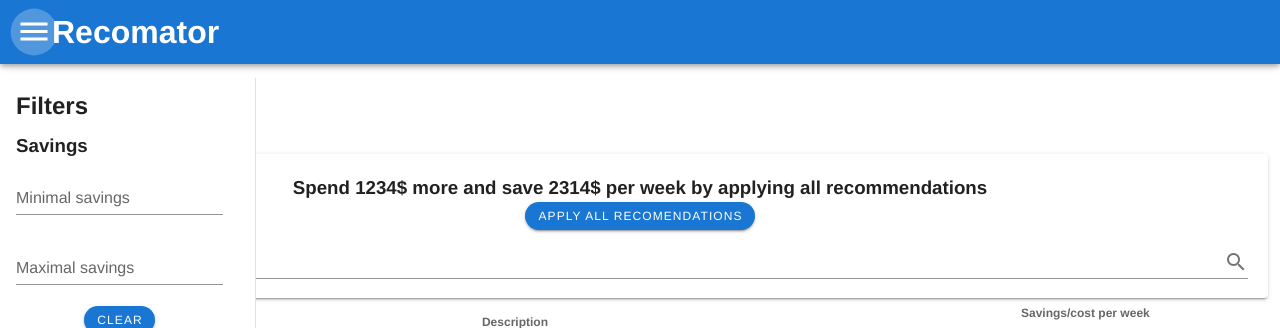
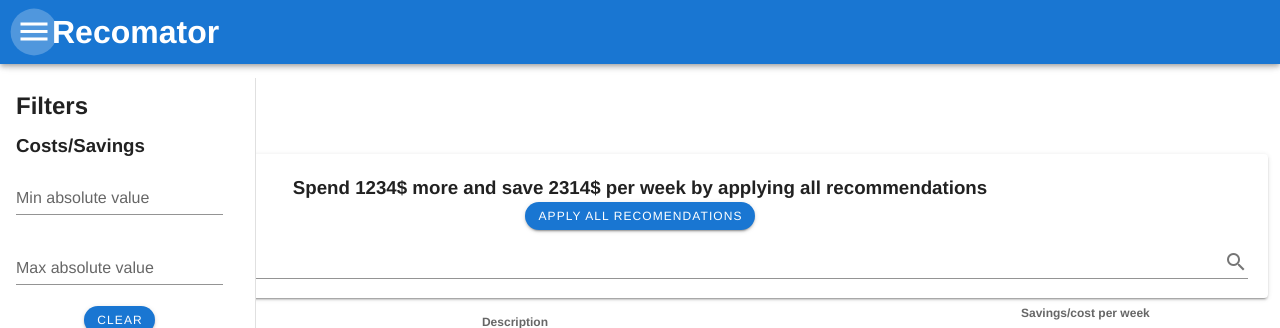
Before and after one commit to googleinterns/recomator, a Vue app in the folder frontend/: page /mock in a window 1280 px wide. Both pictures are taken after a click on the button 34 px from the left and 32 px from the top of the page. Shown: the top 328 px of the page. Built offline with nearby package versions, Linux system fonts and the light colour scheme.

Commit message:
Improved costs filtering descriptions

```diff
--- a/frontend/src/views/Mock.vue
+++ b/frontend/src/views/Mock.vue
@@ -25,18 +25,18 @@ limitations under the License. -->
           <h2>Filters</h2>
         </v-list-item>
         <v-list-item>
-          <h3>Savings</h3>
+          <h3>Costs/Savings</h3>
         </v-list-item>
         <v-list-item>
           <v-form ref="formCost">
             <v-text-field
               type="number"
-              label="Minimal savings"
+              label="Min absolute value"
               v-on:input="filterRecommendation.setMinimalPrice($event)"
             ></v-text-field>
             <v-text-field
               type="number"
-              label="Maximal savings"
+              label="Max absolute value"
               v-on:input="filterRecommendation.setMaximalPrice($event)"
             ></v-text-field>
 
```
